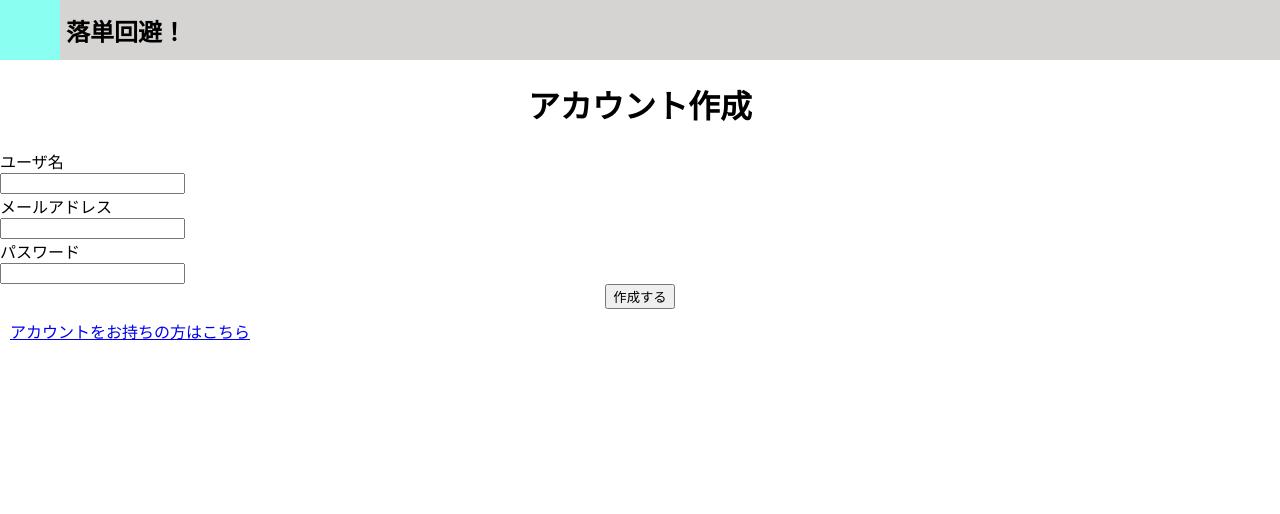
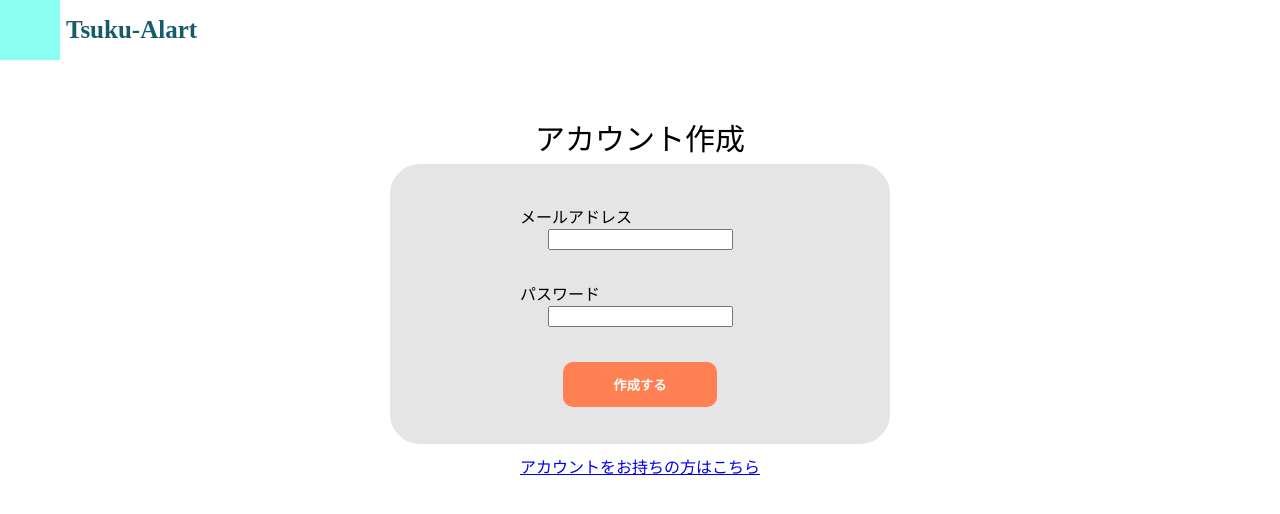
Before and after one commit to klis-nine/rakutan-prevention, a Flask app: template templates/prev-create.html in a window 1280 px wide. Shown: the top 514 px of the page. Run offline with Flask 3, Linux system fonts and the light colour scheme; the template is opened without the code that fills it, so the values that code supplies are empty.

Commit message:
css change1
アカウント作成画面CSS

```diff
--- a/statics/create-style.css
+++ b/statics/create-style.css
@@ -2,7 +2,7 @@ header{
     display:flex;
     width:100%;
     height:60px;
-    background-color:rgb(214, 211, 211);
+    background: color #daeae5;
     align-items:center;
     }
 
@@ -13,10 +13,55 @@ header{
     .title{
         margin-right:auto;
         padding-left:6px;
+        font-size:25px;
+        font-weight:bold;
+        color:#165B6A;
+    }
+
+    .underbar{
+        position:relative;
+        top:27px;
     }
 
     .menu-item{
         list-style:none;
         display:inline-block;
-        padding:10px
+        padding:10px;
     }
+
+    .form-name{
+        position:relative;
+        top: 40px;
+        left: 130px;
+    }
+
+    .form-move{
+        position:relative;
+        top: 25px;
+    }
+
+    .for-button{
+        position:relative;
+        top: 60px;
+        padding: 13px 50px;
+        background: #ff8052;
+        color:#ffffff;
+        font-weight:bold;
+        border-radius: 10px;
+        border:none;
+    }
+
+    .page-title{
+        position:relative;
+        top: 25px;
+        font-size: 30px;
+    }
+
+    .square{
+        background: #e5e5e5;
+        margin:auto;
+        width: 500px;
+        height: 280px;
+        border-radius: 30px;
+        background-position:center;
+    }
--- a/templates/prev-create.html
+++ b/templates/prev-create.html
@@ -9,26 +9,31 @@
 <body>
     <header>
         <img src="icon.png">
-		<h2 class="title">落単回避！</h2>
+		<p class="title">Tsuku-Alart</p>
     </header>
 
-    <center><h1>アカウント作成</h1></center>
-    ユーザ名<br>
-    <form action="#" method="post">
-        <input type="text" name="user">
-    </form>
-    メールアドレス<br>
-    <form action="#" method="post">
+    <center><p class="page-title">アカウント作成</p></center>
+    <div class="square">
+    <p class="form-name">メールアドレス</p>
+    <center>
+    <form class="form-move" action="#" method="post">
         <input type="text" name="name">
     </form>
-    パスワード<br>
-    <form action="#" method="post">
+    </center>
+    <p class="form-name">パスワード</p>
+    <center>
+    <form class="form-move" action="#" method="post">
         <input type="text" name="name">
     </form>
+    </center>
 
-    <center><button onclick="location.href"="#">作成する</button></center>
+    <center><button class="for-button" onclick="location.href"="#">作成する</button></center>
 
-    <li class="menu-item"><a href="#">アカウントをお持ちの方はこちら</a></li>
+    </div>
+
+    <center><li class="menu-item"><a href="#">アカウントをお持ちの方はこちら</a></li></center>
+
+
 
 </body>
 </html>
```
